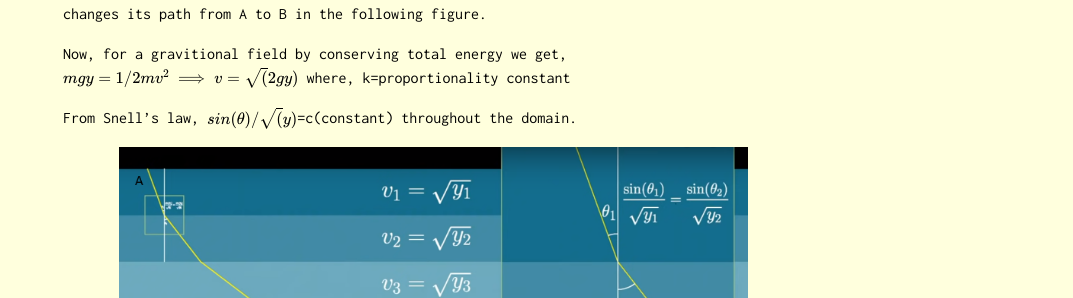
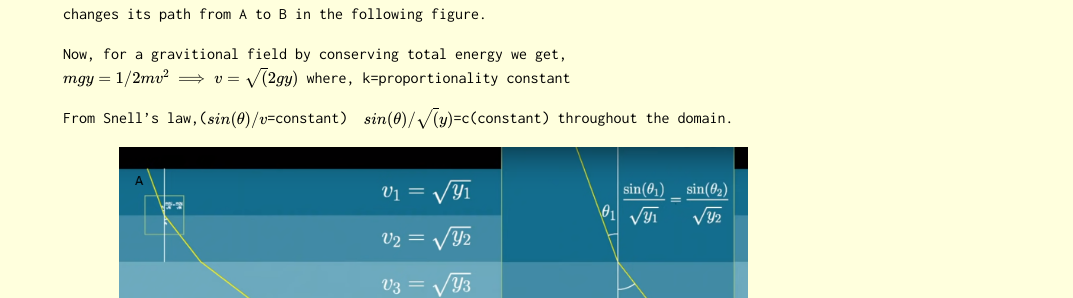
Before and after one commit to Oscuro-Phoenix/math-for-fun, a Jekyll site: the page built from _posts/2022-01-01-Problem-24.md, in a window 1280 px wide. Shown: the part 1317-1615 px from the top of the page, without its empty margins (207-1280 px from the left). Built offline with Jekyll 4.4.1, drawn with Linux system fonts in a browser that asks for light colours; formulas are drawn with MathJax 3.

Commit message:
Update 2022-01-01-Problem-24.md

```diff
--- a/_posts/2022-01-01-Problem-24.md
+++ b/_posts/2022-01-01-Problem-24.md
@@ -25,7 +25,7 @@ mgy=1/2mv^2
 $$
 where, k=proportionality constant
 
-From Snell's law,
+From Snell's law,($$sin(\theta)/v$$=constant) $$\\$$
 $$ sin(\theta)/\sqrt(y)$$=c(constant) throughout the domain.
 
 <center><img style=" display: block; margin-left: auto; margin-right: auto;width: 85%;" src="../assets/Prob24_fig2.png"></center>
```
